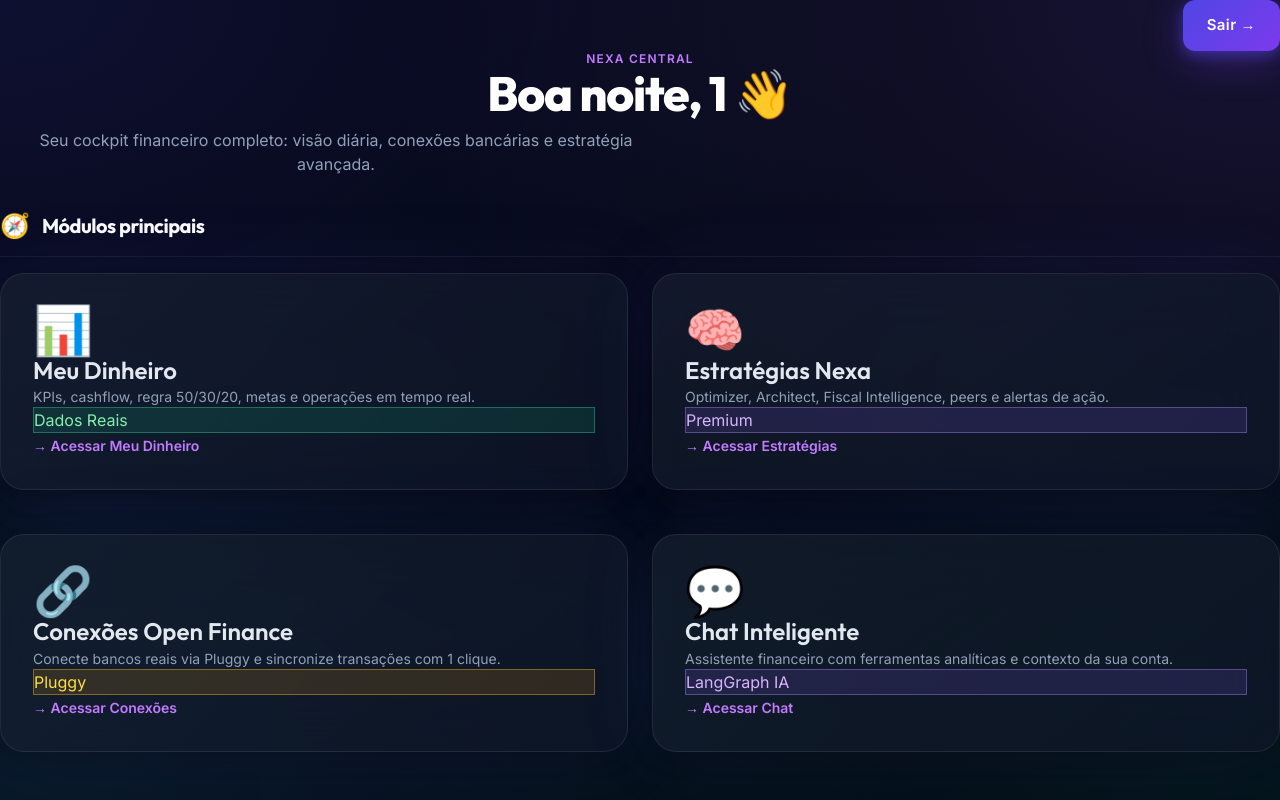
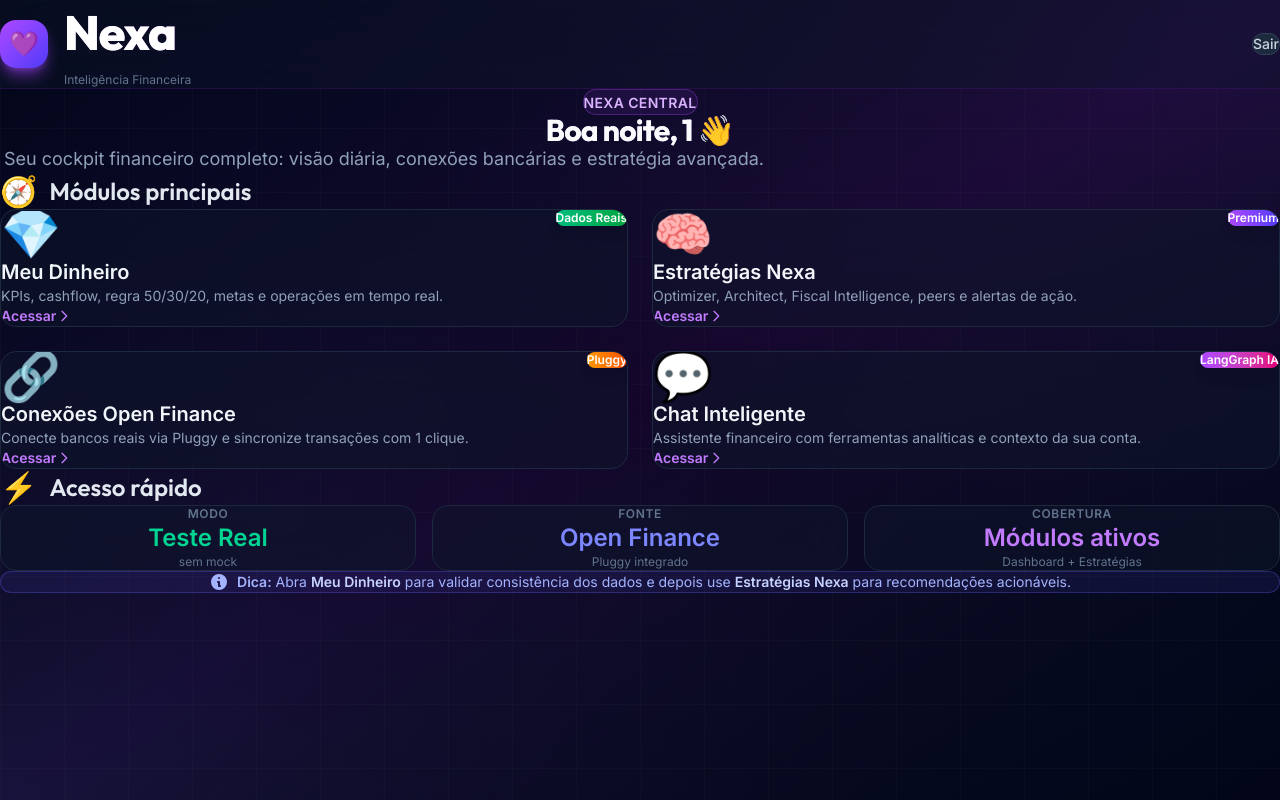
Before and after one commit to BrunoMoacir/codigos-nexa, a React (Vite) app in the folder frontend-react/: page /home in a window 1280 px wide. Shown: the top 800 px of the page. Built offline with nearby package versions, Linux system fonts and the light colour scheme; sample sign-in values are in the browser's storage.

Commit message:
melhorando home page de teste

```diff
--- a/frontend-react/src/pages/HomePage.tsx
+++ b/frontend-react/src/pages/HomePage.tsx
@@ -1,13 +1,12 @@
 import React from 'react';
 import { useNavigate } from 'react-router-dom';
+import { motion } from 'framer-motion';
 
 export const HomePage: React.FC = () => {
   const navigate = useNavigate();
-  // Saudação dinâmica
   const hora = new Date().getHours();
   const saudacao = hora < 12 ? 'Bom dia' : hora < 18 ? 'Boa tarde' : 'Boa noite';
 
-  // Nome do usuário (extrai do localStorage)
   const userId = localStorage.getItem('user_id') || '';
   const displayName = userId
     ? userId.split('@')[0].split('_')[0].charAt(0).toUpperCase() +
@@ -20,167 +19,245 @@ export const HomePage: React.FC = () => {
     window.location.href = '/login';
   };
 
+  const modules = [
+    {
+      id: 'dashboard',
+      icon: '💎',
+      title: 'Meu Dinheiro',
+      description: 'KPIs, cashflow, regra 50/30/20, metas e operações em tempo real.',
+      badge: 'Dados Reais',
+      badgeColor: 'from-emerald-500 to-green-600',
+      gradient: 'from-emerald-500/20 to-green-600/20',
+      route: '/dashboard',
+    },
+    {
+      id: 'strategies',
+      icon: '🧠',
+      title: 'Estratégias Nexa',
+      description: 'Optimizer, Architect, Fiscal Intelligence, peers e alertas de ação.',
+      badge: 'Premium',
+      badgeColor: 'from-purple-500 to-indigo-600',
+      gradient: 'from-purple-500/20 to-indigo-600/20',
+      route: '/strategies',
+    },
+    {
+      id: 'connections',
+      icon: '🔗',
+      title: 'Conexões Open Finance',
+      description: 'Conecte bancos reais via Pluggy e sincronize transações com 1 clique.',
+      badge: 'Pluggy',
+      badgeColor: 'from-amber-500 to-orange-600',
+      gradient: 'from-amber-500/20 to-orange-600/20',
+      route: '/connections',
+    },
+    {
+      id: 'chat',
+      icon: '💬',
+      title: 'Chat Inteligente',
+      description: 'Assistente financeiro com ferramentas analíticas e contexto da sua conta.',
+      badge: 'LangGraph IA',
+      badgeColor: 'from-purple-500 to-pink-600',
+      gradient: 'from-purple-500/20 to-pink-600/20',
+      route: '/chat',
+    },
+  ];
+
+  const quickStats = [
+    {
+      label: 'Modo',
+      value: 'Teste Real',
+      subtitle: 'sem mock',
+      color: 'text-emerald-400',
+    },
+    {
+      label: 'Fonte',
+      value: 'Open Finance',
+      subtitle: 'Pluggy integrado',
+      color: 'text-indigo-400',
+    },
+    {
+      label: 'Cobertura',
+      value: 'Módulos ativos',
+      subtitle: 'Dashboard + Estratégias',
+      color: 'text-purple-400',
+    },
+  ];
+
   return (
-    <div className="min-h-screen p-8">
-      {/* Header com Logout */}
-      <div className="flex justify-between items-center mb-8">
-        <div></div>
-        <button
-          onClick={handleLogout}
-          className="btn-primary"
+    <div className="min-h-screen bg-gradient-to-br from-slate-950 via-purple-950/30 to-slate-950 relative overflow-hidden">
+      {/* Padrão de grade de fundo */}
+      <div className="absolute inset-0 bg-[linear-gradient(to_right,#4f4f4f12_1px,transparent_1px),linear-gradient(to_bottom,#4f4f4f12_1px,transparent_1px)] bg-[size:4rem_4rem]" />
+
+      {/* Conteúdo principal */}
+      <div className="relative z-10">
+        {/* Header */}
+        <motion.header
+          className="border-b border-purple-900/30 bg-slate-900/40 backdrop-blur-xl"
+          initial={{ y: -100 }}
+          animate={{ y: 0 }}
+          transition={{ duration: 0.5 }}
         >
-          Sair →
-        </button>
+          <div className="max-w-7xl mx-auto px-4 sm:px-6 lg:px-8 py-4">
+            <div className="flex items-center justify-between">
+              <div className="flex items-center gap-4">
+                <div className="w-12 h-12 bg-gradient-to-br from-purple-500 to-indigo-600 rounded-2xl flex items-center justify-center shadow-lg shadow-purple-500/50">
+                  <span className="text-2xl">💜</span>
+                </div>
+                <div>
+                  <h1 className="text-2xl font-bold bg-gradient-to-r from-purple-200 to-purple-400 bg-clip-text text-transparent">
+                    Nexa
+                  </h1>
+                  <p className="text-xs text-slate-500">Inteligência Financeira</p>
+                </div>
               </div>
 
-      {/* Hero Banner */}
-      <div className="mb-8 text-center">
-        <div className="text-xs text-purple-400 font-bold tracking-widest uppercase mb-2">
+              <motion.button
+                onClick={handleLogout}
+                className="px-6 py-2.5 bg-slate-800 hover:bg-slate-700 text-slate-300 rounded-xl font-medium text-sm transition-all border border-slate-700"
+                whileHover={{ scale: 1.05 }}
+                whileTap={{ scale: 0.95 }}
+              >
+                Sair
+              </motion.button>
+            </div>
+          </div>
+        </motion.header>
+
+        {/* Hero Section */}
+        <div className="max-w-7xl mx-auto px-4 sm:px-6 lg:px-8 py-12">
+          <motion.div
+            className="text-center mb-12"
+            initial={{ opacity: 0, y: 20 }}
+            animate={{ opacity: 1, y: 0 }}
+            transition={{ duration: 0.6 }}
+          >
+            <div className="inline-block px-4 py-1 bg-purple-500/10 border border-purple-500/30 rounded-full mb-4">
+              <span className="text-purple-300 text-sm font-semibold tracking-wide">
                 NEXA CENTRAL
+              </span>
             </div>
-        <h1 className="text-4xl font-extrabold mb-3">
+
+            <h2 className="text-5xl sm:text-6xl font-black mb-4 bg-gradient-to-r from-slate-100 via-purple-200 to-slate-100 bg-clip-text text-transparent">
               {saudacao}
               {displayName && `, ${displayName}`} 👋
-        </h1>
-        <p className="text-slate-400 text-base max-w-2xl mx-auto">
+            </h2>
+
+            <p className="text-lg text-slate-400 max-w-3xl mx-auto">
               Seu cockpit financeiro completo: visão diária, conexões bancárias e
               estratégia avançada.
             </p>
+          </motion.div>
+
+          {/* Módulos Principais */}
+          <motion.div
+            className="mb-12"
+            initial={{ opacity: 0, y: 20 }}
+            animate={{ opacity: 1, y: 0 }}
+            transition={{ duration: 0.6, delay: 0.2 }}
+          >
+            <div className="flex items-center gap-3 mb-6">
+              <span className="text-3xl">🧭</span>
+              <h3 className="text-2xl font-bold text-slate-100">Módulos principais</h3>
             </div>
 
-      {/* Section Header */}
-      <div className="section-header">
-        <span className="icon">🧭</span>
-        <span className="title">Módulos principais</span>
-      </div>
+            <div className="grid grid-cols-1 md:grid-cols-2 gap-6">
+              {modules.map((module, index) => (
+                <motion.div
+                  key={module.id}
+                  className="group relative bg-slate-900/50 backdrop-blur-xl rounded-2xl p-6 border border-slate-800 hover:border-purple-500/50 transition-all cursor-pointer overflow-hidden"
+                  onClick={() => navigate(module.route)}
+                  initial={{ opacity: 0, y: 20 }}
+                  animate={{ opacity: 1, y: 0 }}
+                  transition={{ duration: 0.5, delay: 0.1 * index }}
+                  whileHover={{ scale: 1.02, y: -5 }}
+                >
+                  {/* Fundo gradiente */}
+                  <div className={`absolute inset-0 bg-gradient-to-br ${module.gradient} opacity-0 group-hover:opacity-100 transition-opacity duration-500`} />
 
-      <div className="grid grid-cols-1 md:grid-cols-2 gap-6 mb-8">
-        {/* Card: Meu Dinheiro */}
-        <div
-          onClick={() => navigate('/dashboard')}
-          className="glass-card hover:border-emerald-500/40 transition-all group cursor-pointer"
-        >
-          <div className="text-5xl mb-4">📊</div>
-          <h3 className="text-xl font-bold mb-2 group-hover:text-emerald-400 transition-colors">
-            Meu Dinheiro
-          </h3>
-          <p className="text-slate-400 text-sm mb-4">
-            KPIs, cashflow, regra 50/30/20, metas e operações em tempo real.
-          </p>
-          <div className="badge-green">Dados Reais</div>
-          <div className="mt-4 text-sm text-purple-400 font-semibold group-hover:translate-x-1 transition-transform inline-block">
-            → Acessar Meu Dinheiro
+                  {/* Conteúdo */}
+                  <div className="relative z-10">
+                    <div className="flex items-start justify-between mb-4">
+                      <span className="text-5xl">{module.icon}</span>
+                      <div className={`px-3 py-1 bg-gradient-to-r ${module.badgeColor} rounded-full text-xs font-bold text-white shadow-lg`}>
+                        {module.badge}
                       </div>
                     </div>
 
-        {/* Card: Estratégias Nexa */}
-        <div
-          onClick={() => navigate('/strategies')}
-          className="glass-card hover:border-purple-500/40 transition-all group cursor-pointer"
-        >
-          <div className="text-5xl mb-4">🧠</div>
-          <h3 className="text-xl font-bold mb-2 group-hover:text-purple-400 transition-colors">
-            Estratégias Nexa
-          </h3>
-          <p className="text-slate-400 text-sm mb-4">
-            Optimizer, Architect, Fiscal Intelligence, peers e alertas de ação.
+                    <h4 className="text-xl font-bold text-slate-100 mb-2 group-hover:text-purple-300 transition-colors">
+                      {module.title}
+                    </h4>
+
+                    <p className="text-sm text-slate-400 mb-4">
+                      {module.description}
                     </p>
-          <div className="badge-purple">Premium</div>
-          <div className="mt-4 text-sm text-purple-400 font-semibold group-hover:translate-x-1 transition-transform inline-block">
-            → Acessar Estratégias
+
+                    <div className="flex items-center text-purple-400 font-semibold text-sm group-hover:translate-x-2 transition-transform">
+                      <span>Acessar</span>
+                      <svg className="w-4 h-4 ml-1" fill="none" viewBox="0 0 24 24" stroke="currentColor">
+                        <path strokeLinecap="round" strokeLinejoin="round" strokeWidth={2} d="M9 5l7 7-7 7" />
+                      </svg>
                     </div>
                   </div>
+                </motion.div>
+              ))}
+            </div>
+          </motion.div>
 
-        {/* Card: Conexões Open Finance */}
-        <div
-          onClick={() => navigate('/connections')}
-          className="glass-card hover:border-yellow-500/40 transition-all group cursor-pointer"
+          {/* Acesso Rápido */}
+          <motion.div
+            initial={{ opacity: 0, y: 20 }}
+            animate={{ opacity: 1, y: 0 }}
+            transition={{ duration: 0.6, delay: 0.4 }}
           >
-          <div className="text-5xl mb-4">🔗</div>
-          <h3 className="text-xl font-bold mb-2 group-hover:text-yellow-400 transition-colors">
-            Conexões Open Finance
-          </h3>
-          <p className="text-slate-400 text-sm mb-4">
-            Conecte bancos reais via Pluggy e sincronize transações com 1 clique.
-          </p>
-          <div className="badge-yellow">Pluggy</div>
-          <div className="mt-4 text-sm text-purple-400 font-semibold group-hover:translate-x-1 transition-transform inline-block">
-            → Acessar Conexões
-          </div>
+            <div className="flex items-center gap-3 mb-6">
+              <span className="text-3xl">⚡</span>
+              <h3 className="text-2xl font-bold text-slate-100">Acesso rápido</h3>
             </div>
 
-        {/* Card: Chat Inteligente */}
-        <div
-          onClick={() => navigate('/chat')}
-          className="glass-card hover:border-purple-500/40 transition-all group cursor-pointer"
+            <div className="grid grid-cols-1 md:grid-cols-3 gap-4 mb-8">
+              {quickStats.map((stat, index) => (
+                <motion.div
+                  key={stat.label}
+                  className="bg-slate-900/50 backdrop-blur-xl rounded-2xl p-6 border border-slate-800 text-center"
+                  initial={{ opacity: 0, scale: 0.9 }}
+                  animate={{ opacity: 1, scale: 1 }}
+                  transition={{ duration: 0.5, delay: 0.1 * index }}
                 >
-          <div className="text-5xl mb-4">💬</div>
-          <h3 className="text-xl font-bold mb-2 group-hover:text-purple-400 transition-colors">
-            Chat Inteligente
-          </h3>
-          <p className="text-slate-400 text-sm mb-4">
-            Assistente financeiro com ferramentas analíticas e contexto da sua conta.
-          </p>
-          <div className="badge-purple">LangGraph IA</div>
-          <div className="mt-4 text-sm text-purple-400 font-semibold group-hover:translate-x-1 transition-transform inline-block">
-            → Acessar Chat
+                  <div className="text-xs text-slate-500 uppercase tracking-wider mb-2 font-semibold">
+                    {stat.label}
                   </div>
+                  <div className={`text-2xl font-bold ${stat.color} mb-1`}>
+                    {stat.value}
                   </div>
+                  <div className="text-xs text-slate-500">
+                    {stat.subtitle}
                   </div>
-
-      {/* Acesso Rápido */}
-      <div className="section-header">
-        <span className="icon">⚡</span>
-        <span className="title">Acesso rápido</span>
+                </motion.div>
+              ))}
             </div>
-
-      <div className="grid grid-cols-1 md:grid-cols-3 gap-4 mb-6">
-        <div className="glass-card text-center">
-          <div className="text-xs text-slate-500 uppercase tracking-wider mb-1">
-            Modo
-          </div>
-          <div className="text-2xl font-bold text-emerald-400 mb-1">
-            Teste Real
-          </div>
-          <div className="text-xs text-emerald-300">sem mock</div>
-        </div>
-
-        <div className="glass-card text-center">
-          <div className="text-xs text-slate-500 uppercase tracking-wider mb-1">
-            Fonte
-          </div>
-          <div className="text-2xl font-bold text-indigo-400 mb-1">
-            Open Finance
-          </div>
-          <div className="text-xs text-indigo-300">Pluggy integrado</div>
-        </div>
-
-        <div className="glass-card text-center">
-          <div className="text-xs text-slate-500 uppercase tracking-wider mb-1">
-            Cobertura
-          </div>
-          <div className="text-2xl font-bold text-purple-400 mb-1">
-            Módulos ativos
-          </div>
-          <div className="text-xs text-purple-300">Dashboard + Estratégias</div>
-        </div>
-      </div>
+          </motion.div>
 
           {/* Dica */}
-      <div
-        className="glass-card text-center py-4"
-        style={{
-          background: 'rgba(99, 102, 241, 0.05)',
-          borderStyle: 'dashed',
-        }}
+          <motion.div
+            className="bg-indigo-500/10 border border-indigo-500/30 rounded-2xl p-6 text-center"
+            initial={{ opacity: 0 }}
+            animate={{ opacity: 1 }}
+            transition={{ duration: 0.6, delay: 0.6 }}
           >
-        <p className="text-sm text-slate-400 m-0">
-          💡 Dica: abra{' '}
-          <strong className="text-indigo-300">Meu Dinheiro</strong> para validar
+            <div className="flex items-center justify-center gap-2 text-indigo-300">
+              <svg className="w-5 h-5" fill="currentColor" viewBox="0 0 20 20">
+                <path fillRule="evenodd" d="M18 10a8 8 0 11-16 0 8 8 0 0116 0zm-7-4a1 1 0 11-2 0 1 1 0 012 0zM9 9a1 1 0 000 2v3a1 1 0 001 1h1a1 1 0 100-2v-3a1 1 0 00-1-1H9z" clipRule="evenodd" />
+              </svg>
+              <p className="text-sm">
+                <strong className="font-bold">Dica:</strong> Abra{' '}
+                <span className="font-semibold text-indigo-200">Meu Dinheiro</span> para validar
                 consistência dos dados e depois use{' '}
-          <strong className="text-indigo-300">Estratégias Nexa</strong> para
+                <span className="font-semibold text-indigo-200">Estratégias Nexa</span> para
                 recomendações acionáveis.
               </p>
+            </div>
+          </motion.div>
+        </div>
       </div>
     </div>
   );
```
Lines whose indentation alone changed are shown as unchanged.
